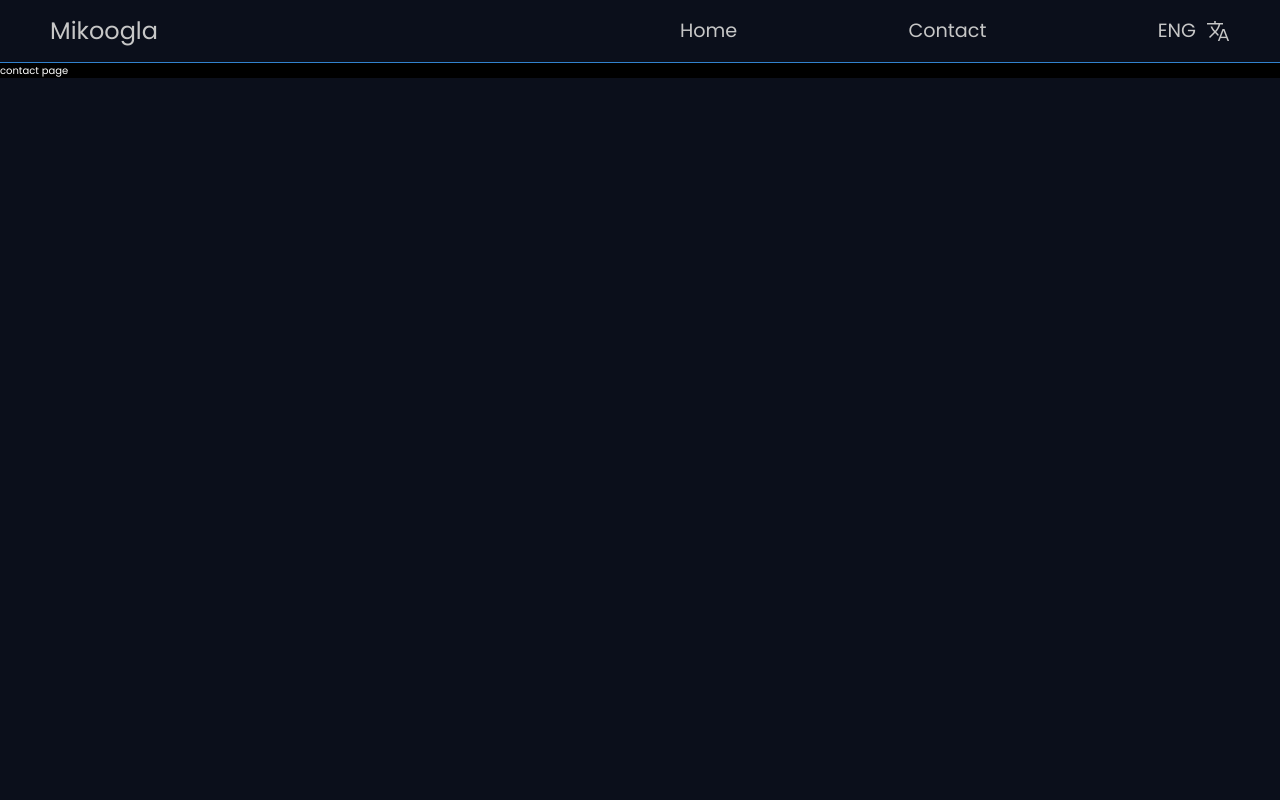
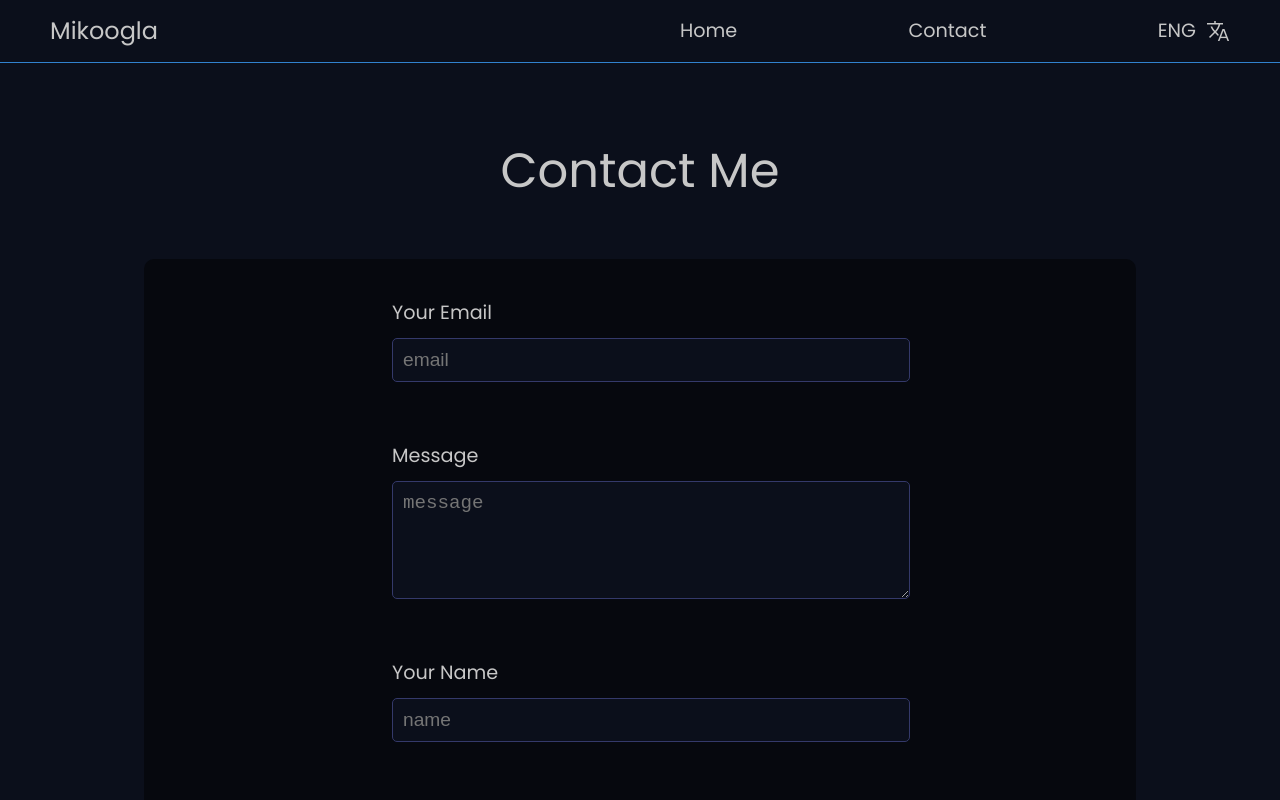
Before and after one commit to mikoogla/vue-portfolio, a Vue app: page /contact in a window 1280 px wide. Shown: the top 800 px of the page. Built offline with nearby package versions, Linux system fonts and the light colour scheme.

Commit message:
contact page has contact section

```diff
--- a/src/components/Home/ContactSection.vue
+++ b/src/components/Home/ContactSection.vue
@@ -139,6 +139,7 @@ h1 {
   flex-direction: column;
   justify-content: center;
   align-items: center;
+  padding: 20px 0;
 }
 .form {
   padding: 20px;
--- a/src/views/Contact.vue
+++ b/src/views/Contact.vue
@@ -1,12 +1,13 @@
-<script setup></script>
+<script setup>
+import ContactSection from "../components/Home/ContactSection.vue";
+</script>
 
-<template><div class="contact-container">contact page</div></template>
+<template>
+  <div class="contact-container">
+    <ContactSection />
+  </div>
+</template>
 
 <script></script>
 
-<style scoped>
-.contact-container {
-  background-color: black;
-  color: white;
-}
-</style>
+<style scoped></style>
```
